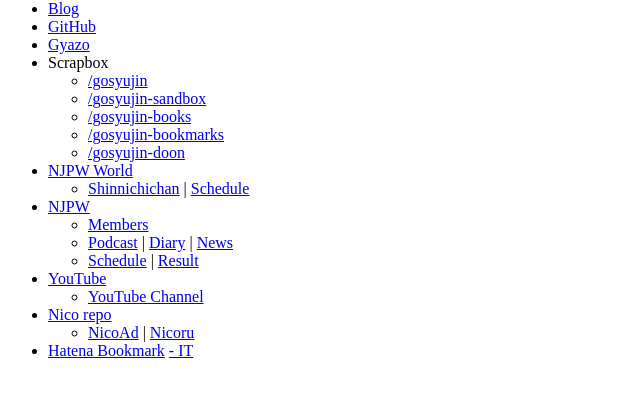
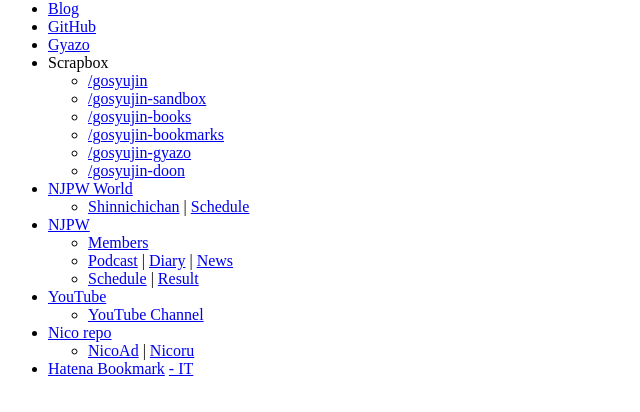
Before and after one commit to gosyujin/index, a plain HTML site: page index.html in a window 1280 px wide. Shown: the part 66-478 px from the top of the page, without its empty margins (0-640 px from the left). Drawn offline with Linux system fonts and the light colour scheme.

Commit message:
Update index.html

```diff
--- a/index.html
+++ b/index.html
@@ -16,6 +16,7 @@
     <li><a href="https://scrapbox.io/gosyujin-sandbox/">/gosyujin-sandbox</a></li>
     <li><a href="https://scrapbox.io/gosyujin-books">/gosyujin-books</a></li>
     <li><a href="https://scrapbox.io/gosyujin-bookmarks/">/gosyujin-bookmarks</a></li>
+    <li><a href="https://scrapbox.io/gosyujin-gyazo">/gosyujin-gyazo</a></li>
     <li><a href="https://scrapbox.io/doon-seiyuu">/gosyujin-doon</a></li>
   </ul>
   <li><a href="http://njpwworld.com/">NJPW World</a></li>
```
